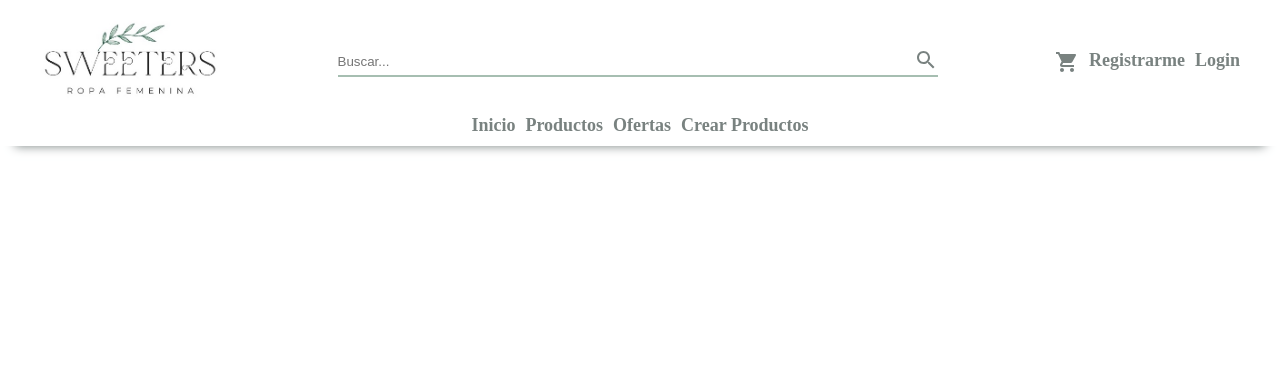
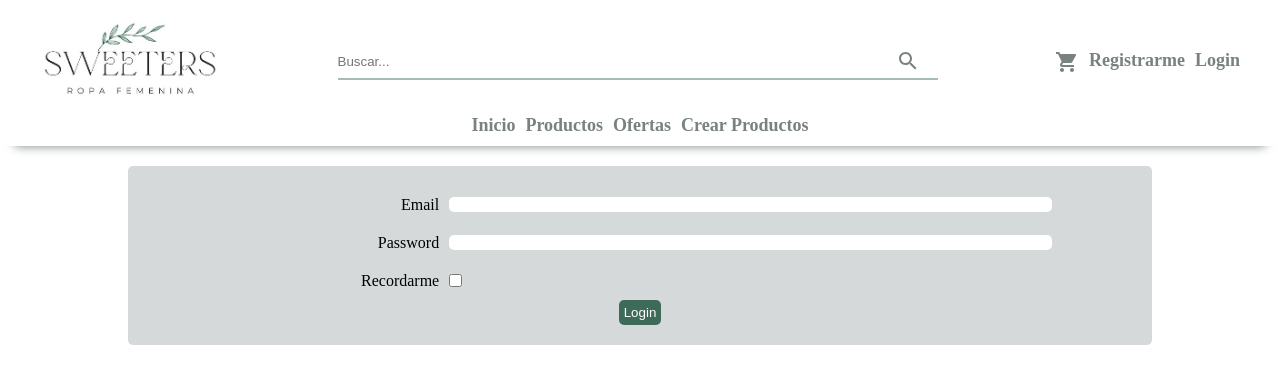
Before and after one commit to Emilix22/sweetersEcommerce, a React (Vite) app: page /users/login in a window 1280 px wide. Shown: the top 384 px of the page. Built offline with nearby package versions, Linux system fonts and the light colour scheme.

Commit message:
agrego formulario login

```diff
--- a/src/components/app/App.jsx
+++ b/src/components/app/App.jsx
@@ -5,6 +5,7 @@ import Home from '../home/Home';
 import Products from '../products/Products';
 import ProductsCreateForm from '../productsCreateForm/ProductsCreateForm';
 import Register from '../register/Register';
+import Login from '../login/Login';
 
 
 function App() {
@@ -26,6 +27,9 @@ function App() {
         <Route exact path="/users/register">
             <Register />
         </Route>
+        <Route exact path="/users/login">
+            <Login />
+        </Route>
         {/* <Route component={NotFound} /> */}
       </Switch>
     </div>
--- /dev/null
+++ b/src/components/login/Login.css
@@ -0,0 +1,48 @@
+.form-login {
+    width: 80%;
+    border-radius: 5px;
+    margin: auto;
+    background-color: rgba(121, 130, 128, 0.3);
+    margin-top: 20px;
+    padding: 20px 0px;
+}
+.form-camp {
+    display: flex;
+    justify-content:left;
+    align-items: center;
+    gap: 10px;
+    padding: 10px;
+}
+
+.form-label {
+    width: 30%;
+    text-align: end;
+    margin: 0px;
+}
+.form-input {
+    width: 60%;
+    border: none;
+    outline: none;
+    border-radius: 5px;
+}
+
+button {
+    border-radius: 5px;
+    background-color: #3e6b59;
+    color: white;
+    display: flex;
+    align-items: center;
+    justify-content: center;
+    gap: 10px;
+    border: none;
+    padding: 5px;
+    cursor: pointer;
+    margin: auto;
+}
+.text-danger {
+    color: red;
+}
+.is-invalid {
+    border: solid 1px red;
+
+}
--- /dev/null
+++ b/src/components/login/Login.jsx
@@ -0,0 +1,26 @@
+import React from 'react'
+import './Login.css'
+
+function Login() {
+    return (
+        <div>
+            <form className='form-login' action="http://localhost:3000/api/users/login" method="POST">
+                <div className="form-camp">
+                    <label for="email" className="form-label">Email</label>
+                    <input type="email" name="email" className="form-input"/>
+                </div>
+                <div className="form-camp">
+                    <label for="password" className="form-label">Password</label>
+                    <input type="password" name="password" className="form-input"/>
+                </div>
+                <div className="form-camp">
+                    <label for="rememberUser" className="form-label">Recordarme</label>
+                    <input type="checkbox" name="rememberUser" className="form-input-remember"/>
+                </div>
+                <button type="submit" className="button">Login</button>
+            </form>
+        </div>
+    )
+}
+
+export default Login
--- a/src/components/navbar/Navbar.jsx
+++ b/src/components/navbar/Navbar.jsx
@@ -30,7 +30,7 @@ function Navbar() {
                             <Link to="/users/register">Registrarme</Link>
                         </li>
                         <li>
-                            <Link to="/login">Login</Link>
+                            <Link to="/users/login">Login</Link>
                         </li>
                     </ul>
                 </div>
```
